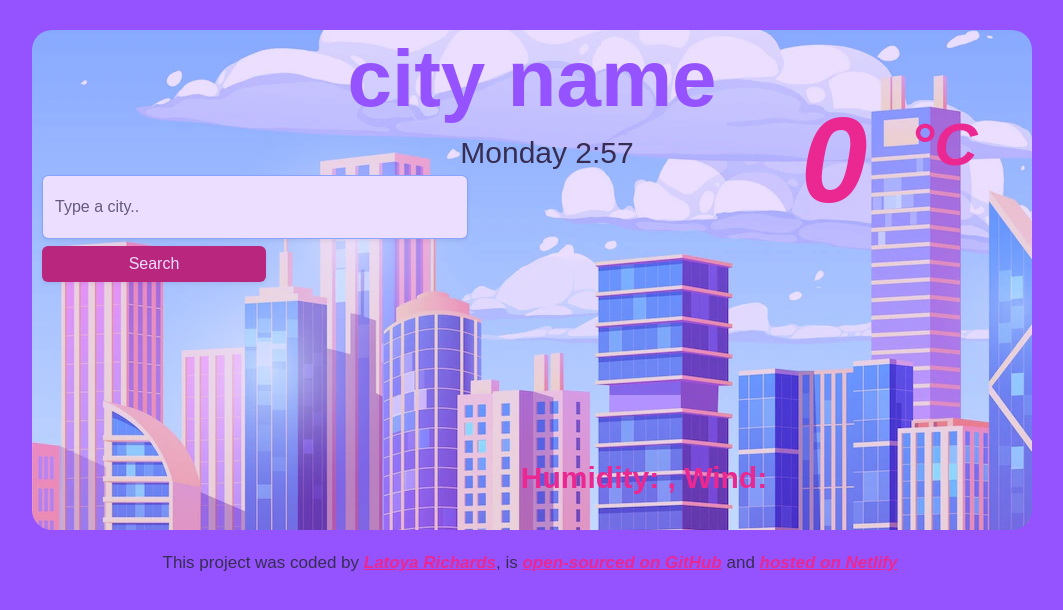
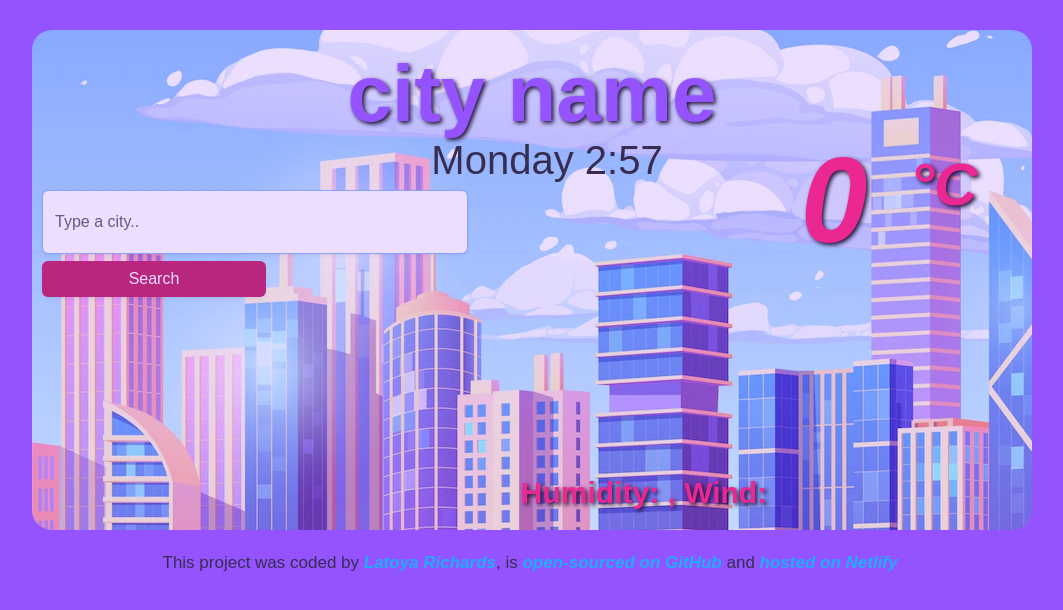
Before and after one commit to Toya021/toya021weekseven, a plain HTML site: page index.html in a window 1280 px wide. Shown: the top 610 px of the page, without its empty margins (48-1111 px from the left). Drawn offline with nearby package versions, Linux system fonts and the light colour scheme.

Commit message:
Add files via upload

```diff
--- a/latoyaweatherapp.css
+++ b/latoyaweatherapp.css
@@ -18,6 +18,7 @@
   }
   h1{
       color: #9553ff;
+      text-shadow: 2px 2px 4px #000000;
       font-size: 80px;
       font-weight: bolder;
       position: relative;
@@ -57,7 +58,8 @@
           font-style: italic;
           position:fixed;
           left: 230px;
-          top: 70px;
+          top: 110px;
+          text-shadow: 2px 2px 4px #000000;
       }
       .city-input {
           color: #9553ff;
@@ -74,11 +76,12 @@
           }
 
       .celcius{color: #FF1E78;
+        text-shadow: 2px 2px 4px #000000;
           position: fixed;
           font-size:60px;
           font-weight:600;
           font-style: italic;
-          top: 100px;
+          top: 140px;
       left: 340px;}
 
           .temperature{font-size: 45px;
@@ -87,7 +90,7 @@
 
           #city-input.form-control.shadow-sm {position: relative; top:-80px; color: #04c3ff; width:400px; height: 50px;}
           #search.form-control.btn.btn-primary.shadow-sm {position: relative; top:-80px;background-color:  #c21c5e; width:200px; border:none;}
-          #the-day {position: relative; right:-15px; top: 100px;}
+          #the-day {position: relative; right:-15px; top: 100px; font-size: 40px;}
 
           footer{font-size: 17px;
         position: fixed;
@@ -95,12 +98,15 @@
      right:50px;
     }
 
-          a{color: #FF1E78;
+          a{color: #04c3ff;
         font-weight: 600;
+        text-decoration: none;
     font-style: italic;}
+
     .search-form{position: relative;
     left:10px;
     top: 60px;}
+
 
     .description{
         position: relative;
@@ -112,12 +118,14 @@
         height: 250px;
         left: -350px;
         top: -80px;
+        filter: drop-shadow(5px 5px black);
     }
 #text{
     position:absolute;
     top:200px;
     left: 90px;
     color: #FF1E78;
+    text-shadow: 2px 2px 4px #000000;
     font-weight: 600;
     font-size: 30px;
 }
```
